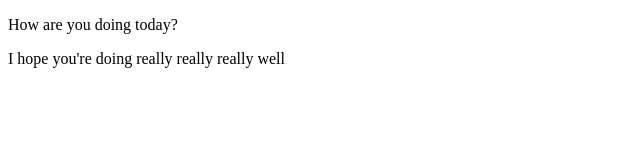
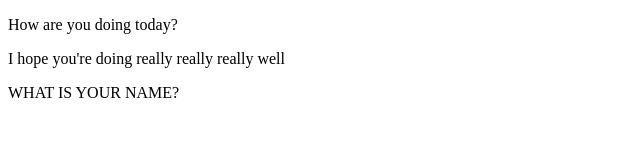
Before and after one commit to lsk42809/Coursera-test, a plain HTML site: page site/index.html in a window 1280 px wide. Shown: the whole page, without its empty margins (0-640 px from the left). Drawn offline with Linux system fonts and the light colour scheme.

Commit message:
Mommy's Code

```diff
--- a/site/index.html
+++ b/site/index.html
@@ -6,5 +6,6 @@
 <body>
 	<p>How are you doing today?</p>
 	<p>I hope you're doing really really really well</p>
+	<p>WHAT IS YOUR NAME?</p>
 </body>
 </html>
```
